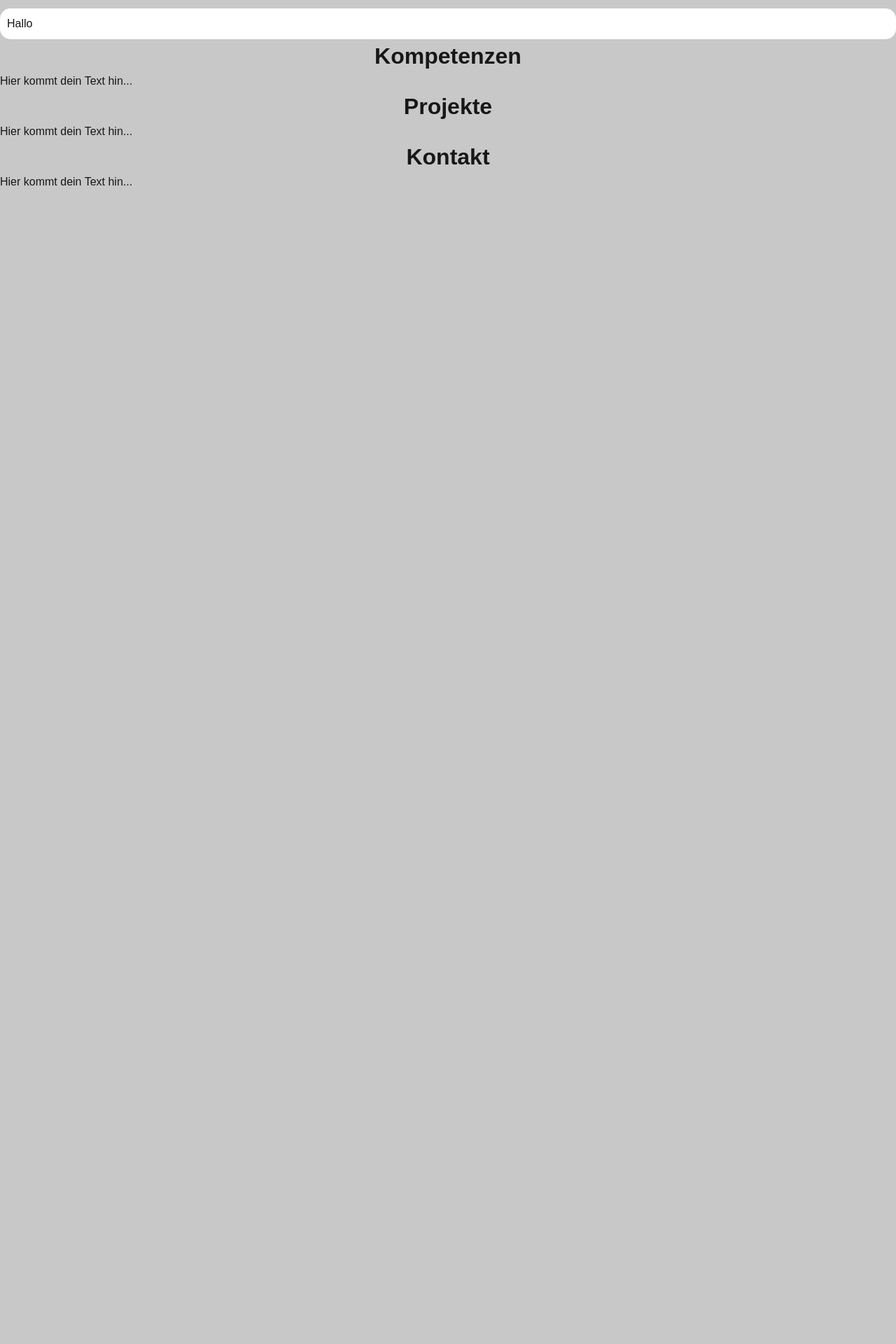
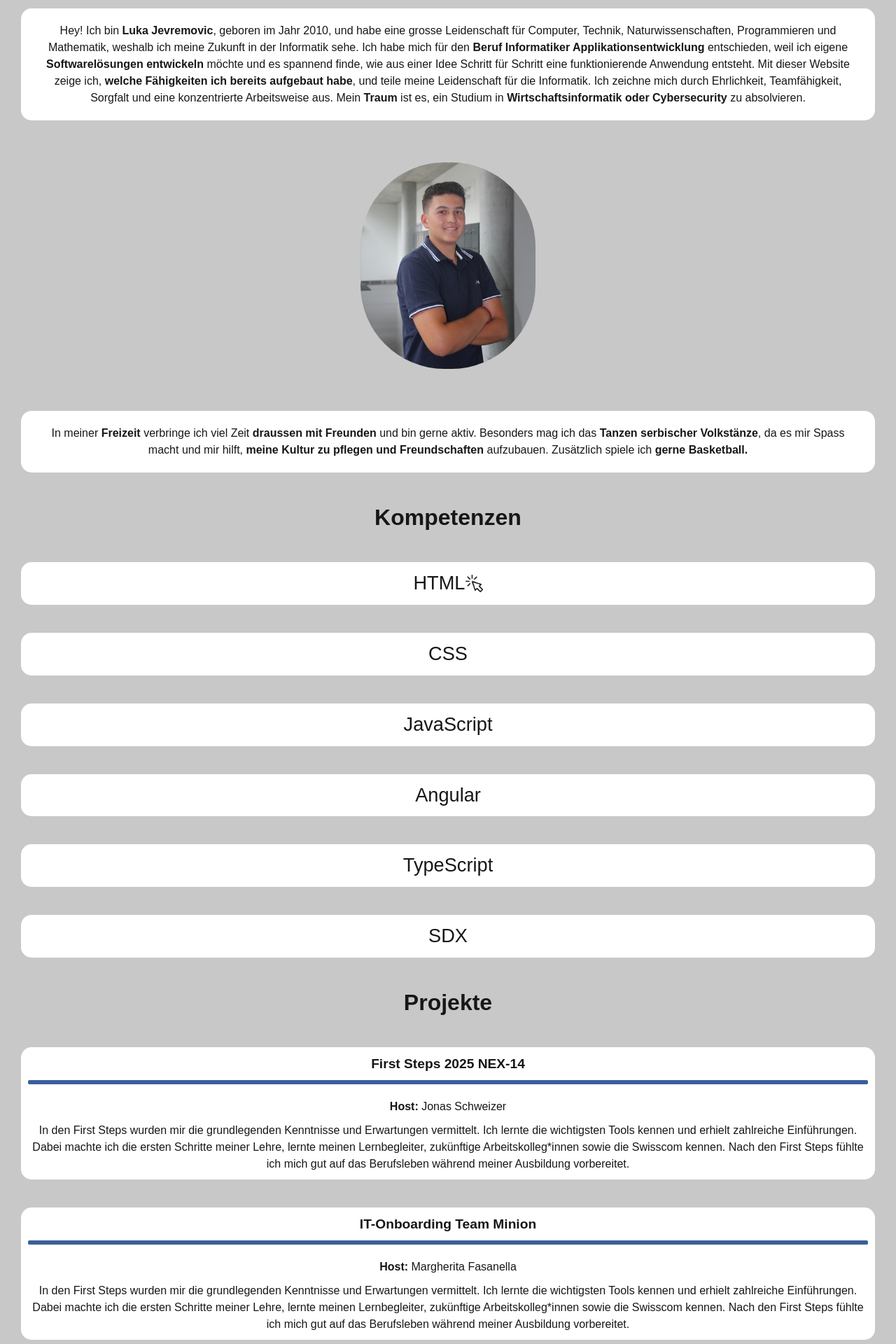
Before and after one commit to Luka201011/my-portfolio, a Next.js app: page / in a window 1280 px wide. Shown: the part 940-2860 px from the top of the page at 70% size. Before the commit the page ends 1212 px from the top, so only its background shows below. Built offline with nearby package versions, Linux system fonts and the light colour scheme.

Commit message:
about, competences, project: nur frontend erstellt ohne funktionen

```diff
--- a/app/globals.css
+++ b/app/globals.css
@@ -59,10 +59,34 @@ body {
   margin-top: 40px;
 }
 
+.marginT-2 {
+  margin-top: 20px;
+}
+
+.marginT-1 {
+  margin-top: 10px;
+}
+
 /* padding utility class */
 
 .padding-3 {
   padding: 30px;
+}
+
+.padding-2 {
+  padding: 20px;
+}
+
+.padding-1 {
+  padding: 10px;
+}
+
+.paddingL-3 {
+  padding-left: 30px;
+}
+
+.paddingR-3 {
+  padding-right: 30px;
 }
 
 /* section styles overall */
@@ -76,6 +100,7 @@ body {
   background-color: rgb(255, 255, 255);
   border-radius: 15px;
   height: auto;
+  width: 100%;
   padding: 10px;
 }
 
@@ -98,3 +123,41 @@ body {
 }
 
 /* about me styles */
+
+.aboutimg {
+  width: 250px;
+  height: auto;
+  border-radius: 120px;
+}
+
+/* Competences Page Styles */
+
+.text-competences {
+  font-size: 1.7rem;
+  font-weight: semi-bold;
+}
+
+.klicken-icon {
+  width: 30px;
+  height: auto;
+}
+
+.klicken-icon {
+  width: 25px;
+  height: auto;
+}
+
+/* projects page styles */
+
+.title-projects-line {
+  width: 100%;
+  height: 6px;
+  background-color: #3a5f9a;
+  margin: 8px 0 20px 0;
+  border-radius: 2px;
+}
+
+.title-projects {
+  font-size: 1.2rem;
+  font-weight: bold;
+}
--- a/components/sections/about.tsx
+++ b/components/sections/about.tsx
@@ -4,8 +4,43 @@ export default function AboutSection() {
       <div>
         <h2 className="center-Text title">Über mich</h2>
       </div>
-      <div className="card-body marginT-4">
-        <p>Hallo</p>
+      <div className="paddingL-3 paddingR-3">
+        <div className="card-body marginT-4">
+          <p className="padding-1 center-Text">
+            Hey! Ich bin <strong>Luka Jevremovic</strong>, geboren im Jahr 2010,
+            und habe eine grosse Leidenschaft für Computer, Technik,
+            Naturwissenschaften, Programmieren und Mathematik, weshalb ich meine
+            Zukunft in der Informatik sehe. Ich habe mich für den{" "}
+            <strong>Beruf Informatiker Applikationsentwicklung</strong>{" "}
+            entschieden, weil ich eigene{" "}
+            <strong>Softwarelösungen entwickeln</strong> möchte und es spannend
+            finde, wie aus einer Idee Schritt für Schritt eine funktionierende
+            Anwendung entsteht. Mit dieser Website zeige ich,{" "}
+            <strong>welche Fähigkeiten ich bereits aufgebaut habe</strong>, und
+            teile meine Leidenschaft für die Informatik. Ich zeichne mich durch
+            Ehrlichkeit, Teamfähigkeit, Sorgfalt und eine konzentrierte
+            Arbeitsweise aus. Mein <strong>Traum</strong> ist es, ein Studium in{" "}
+            <strong>Wirtschaftsinformatik oder Cybersecurity</strong> zu
+            absolvieren.
+          </p>
+        </div>
+        <div className="marginT-6 center">
+          <img
+            src="/klein-profilbild.jpg"
+            alt="Portrait"
+            className="aboutimg"
+          />
+        </div>
+        <div className="card-body marginT-6">
+          <p className="padding-1 center-Text">
+            In meiner <strong>Freizeit</strong> verbringe ich viel Zeit{" "}
+            <strong>draussen mit Freunden</strong> und bin gerne aktiv.
+            Besonders mag ich das <strong>Tanzen serbischer Volkstänze</strong>,
+            da es mir Spass macht und mir hilft,{" "}
+            <strong>meine Kultur zu pflegen und Freundschaften</strong>{" "}
+            aufzubauen. Zusätzlich spiele ich <strong>gerne Basketball.</strong>
+          </p>
+        </div>
       </div>
     </section>
   );
--- a/components/sections/competences.tsx
+++ b/components/sections/competences.tsx
@@ -1,8 +1,34 @@
 export default function CompetencesSection() {
   return (
-    <section id="competences" className="">
-      <h2 className="center-Text title">Kompetenzen</h2>
-      <p>Hier kommt dein Text hin...</p>
+    <section id="competences" className="marginT-4">
+      <div>
+        <h2 className="center-Text title">Kompetenzen</h2>
+      </div>
+      <div className="center marginT-4 paddingL-3 paddingR-3 flex-col">
+        <div className="card-body center-Text flex-row center">
+          <p className="text-competences">HTML</p>
+          <img
+            src="/klicken.png"
+            alt="Hinweis das es anklickbar ist"
+            className="klicken-icon"
+          />
+        </div>
+        <div className="card-body center-Text marginT-4 ">
+          <p className="text-competences">CSS</p>
+        </div>
+        <div className="card-body center-Text marginT-4">
+          <p className="text-competences">JavaScript</p>
+        </div>
+        <div className="card-body center-Text marginT-4">
+          <p className="text-competences">Angular</p>
+        </div>
+        <div className="card-body center-Text marginT-4">
+          <p className="text-competences">TypeScript</p>
+        </div>
+        <div className="card-body center-Text marginT-4">
+          <p className="text-competences">SDX</p>
+        </div>
+      </div>
     </section>
   );
 }
--- a/components/sections/contact.tsx
+++ b/components/sections/contact.tsx
@@ -1,8 +1,9 @@
 export default function ContactSection() {
   return (
-    <section id="contact" className="">
-      <h2 className="center-Text title">Kontakt</h2>
-      <p>Hier kommt dein Text hin...</p>
+    <section id="contact" className="marginT-4">
+      <div>
+        <h2 className="center-Text title">Kontakt</h2>
+      </div>
     </section>
   );
 }
--- a/components/sections/projects.tsx
+++ b/components/sections/projects.tsx
@@ -1,8 +1,57 @@
 export default function ProjectsSection() {
   return (
-    <section id="projects" className="">
-      <h2 className="center-Text title">Projekte</h2>
-      <p>Hier kommt dein Text hin...</p>
+    <section id="projects" className="marginT-4">
+      <div>
+        <h2 className="center-Text title">Projekte</h2>
+      </div>
+      <div className="center marginT-4 paddingL-3 paddingR-3 flex-col">
+        <div className="card-body center-Text padding-2">
+          <div>
+            <h2 className="title-projects">First Steps 2025 NEX-14</h2>
+          </div>
+          <div className="title-projects-line"></div>
+          <div>
+            <p>
+              <strong>Host:</strong> Jonas Schweizer
+            </p>
+          </div>
+          <div>
+            <p className="marginT-1">
+              {" "}
+              In den First Steps wurden mir die grundlegenden Kenntnisse und
+              Erwartungen vermittelt. Ich lernte die wichtigsten Tools kennen
+              und erhielt zahlreiche Einführungen. Dabei machte ich die ersten
+              Schritte meiner Lehre, lernte meinen Lernbegleiter, zukünftige
+              Arbeitskolleg*innen sowie die Swisscom kennen. Nach den First
+              Steps fühlte ich mich gut auf das Berufsleben während meiner
+              Ausbildung vorbereitet.
+            </p>
+          </div>
+        </div>
+        <div className="card-body center-Text marginT-4 padding-2">
+          <div>
+            <h2 className="title-projects">IT-Onboarding Team Minion</h2>
+          </div>
+          <div className="title-projects-line"></div>
+          <div>
+            <p>
+              <strong>Host:</strong> Margherita Fasanella
+            </p>
+          </div>
+          <div>
+            <p className="marginT-1">
+              {" "}
+              In den First Steps wurden mir die grundlegenden Kenntnisse und
+              Erwartungen vermittelt. Ich lernte die wichtigsten Tools kennen
+              und erhielt zahlreiche Einführungen. Dabei machte ich die ersten
+              Schritte meiner Lehre, lernte meinen Lernbegleiter, zukünftige
+              Arbeitskolleg*innen sowie die Swisscom kennen. Nach den First
+              Steps fühlte ich mich gut auf das Berufsleben während meiner
+              Ausbildung vorbereitet.
+            </p>
+          </div>
+        </div>
+      </div>
     </section>
   );
 }
```
